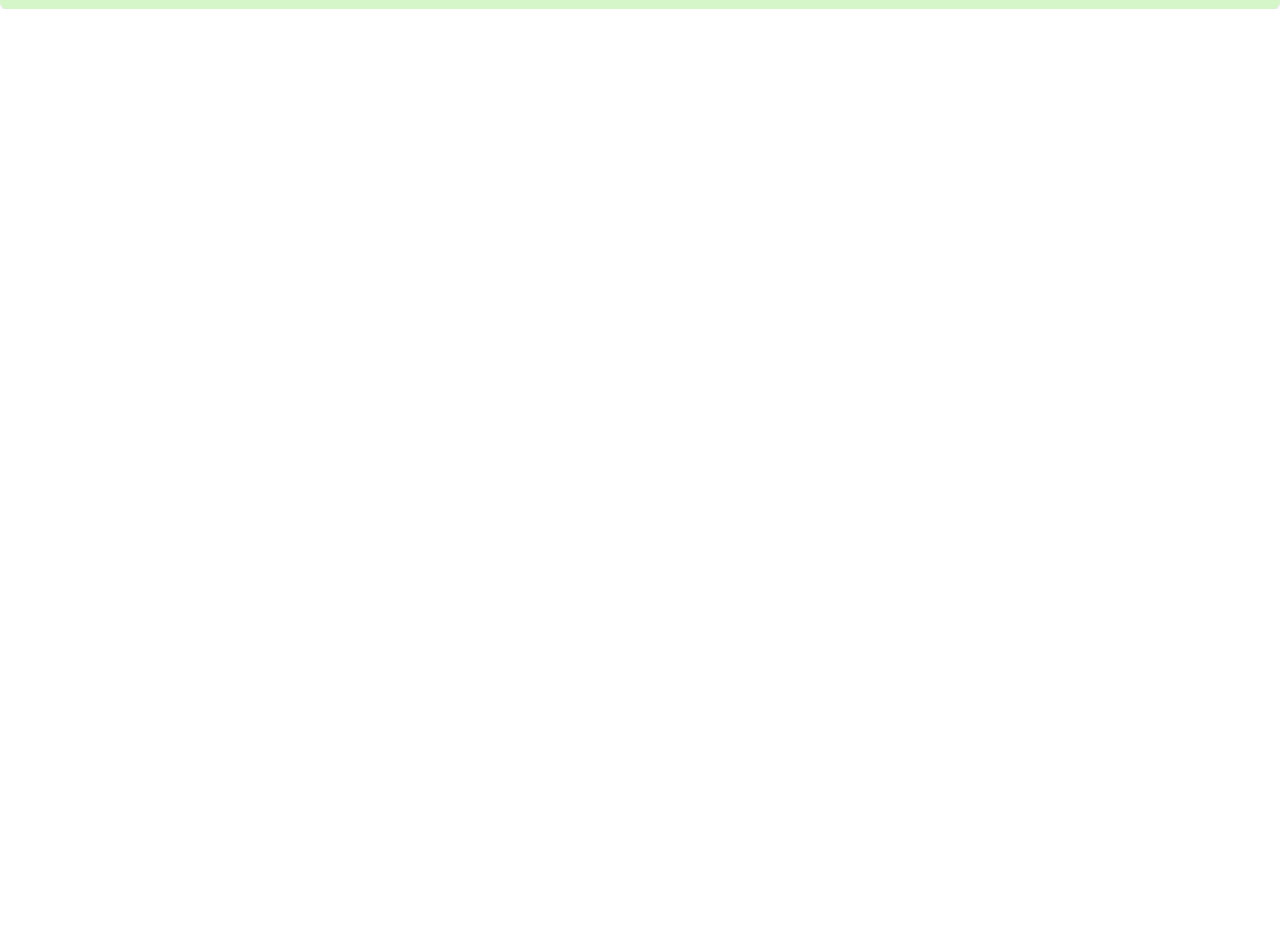
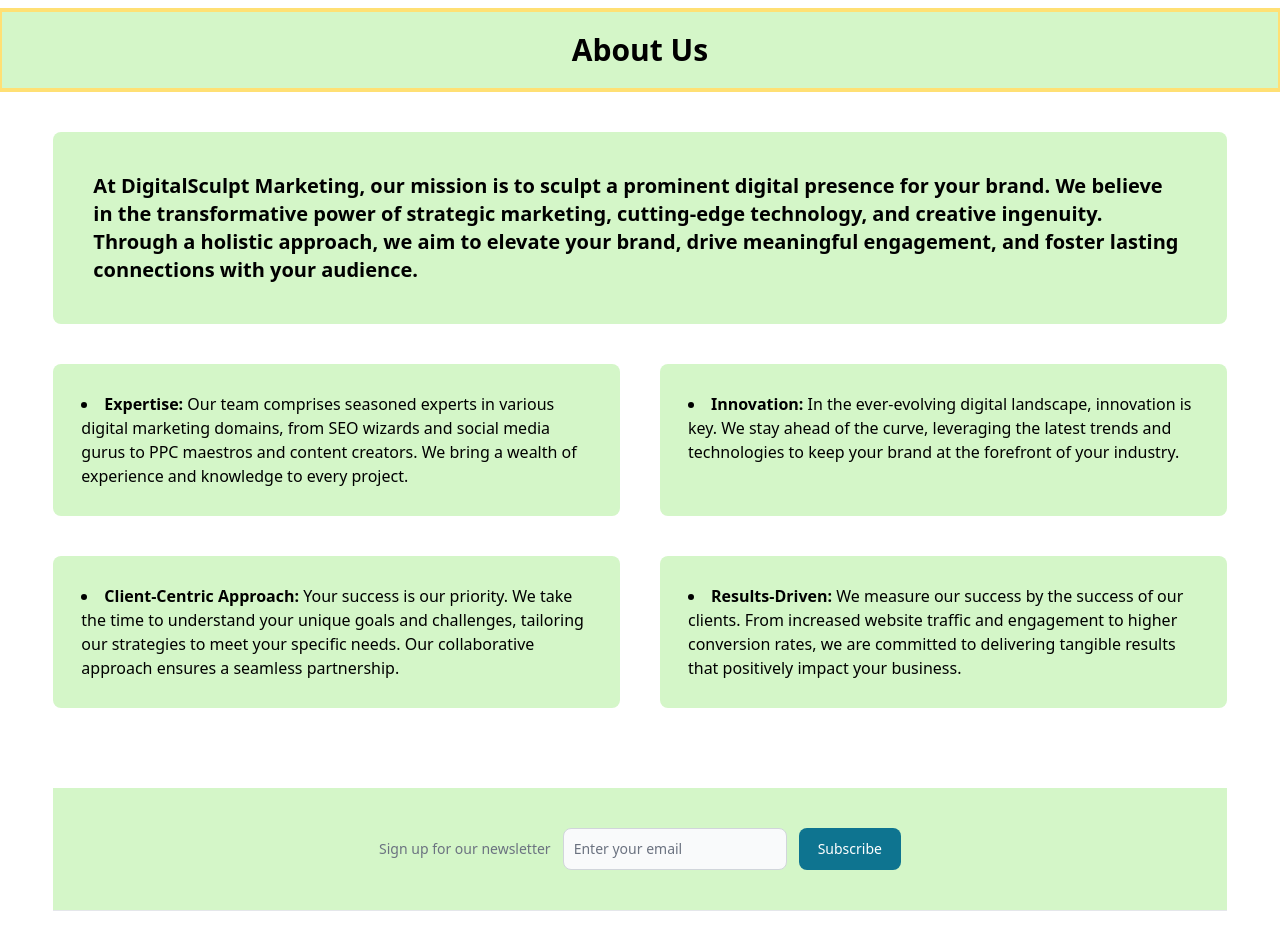
Before and after one commit to diptomahin/digital-sculp-client, a React (Vite) app: page / in a window 1280 px wide. Shown: the part 3000-3952 px from the top of the page. Before the commit the page ends 3009 px from the top, so only its background shows below. Built offline with nearby package versions, Linux system fonts and the light colour scheme.

Commit message:
completed home page with banner services testimonials and 2 extra sections

```diff
--- a/src/Pages/Home/Home.jsx
+++ b/src/Pages/Home/Home.jsx
@@ -1,4 +1,6 @@
+import AboutUs from "./HomeComonents/AboutUs";
 import Banner from "./HomeComonents/Banner";
+import NewsLetter from "./HomeComonents/NewsLetter";
 import Services from "./HomeComonents/Services";
 import Testimonials from "./HomeComonents/Testimonials";
 
@@ -8,6 +10,8 @@
             <Banner></Banner>
             <Services></Services>
             <Testimonials></Testimonials>
+            <AboutUs></AboutUs>
+            <NewsLetter></NewsLetter>
         </div>
     );
 };
--- /dev/null
+++ b/src/Pages/Home/HomeComonents/AboutUs.jsx
@@ -0,0 +1,26 @@
+
+const AboutUs = () => {
+    return (
+        <div >
+            <h1 className="text-3xl text-center mt-20 font-bold border-[#FFE074] border-x-2 py-5 bg-[#D4F6C8] border-y-4">About Us</h1>
+            <div>
+                <p className="w-11/12 mx-auto bg-[#D4F6C8] rounded-lg text-xl my-10 p-10 font-semibold">At DigitalSculpt Marketing, our mission is to sculpt a prominent digital presence for your brand. We believe in the transformative power of strategic marketing, cutting-edge technology, and creative ingenuity. Through a holistic approach, we aim to elevate your brand, drive meaningful engagement, and foster lasting connections with your audience.</p>
+                <p className="grid grid-cols-1 md:grid-cols-2 test-2xl gap-10 w-11/12 mx-auto  ">
+                    <li className="bg-[#D4F6C8] rounded-lg p-7"> <span className="font-semibold">Expertise: </span> Our team comprises seasoned experts in various digital marketing domains, from SEO wizards and social media gurus to PPC maestros and content creators. We bring a wealth of experience and knowledge to every project.
+                    </li>
+                    <li className="bg-[#D4F6C8] rounded-lg p-7">
+                     <span className="font-semibold">Innovation:</span> In the ever-evolving digital landscape, innovation is key. We stay ahead of the curve, leveraging the latest trends and technologies to keep your brand at the forefront of your industry.
+                    </li>
+                   <li className="bg-[#D4F6C8] rounded-lg p-7">
+                    <span className="font-semibold">Client-Centric Approach:</span> Your success is our priority. We take the time to understand your unique goals and challenges, tailoring our strategies to meet your specific needs. Our collaborative approach ensures a seamless partnership.
+                   </li>
+                   <li className="bg-[#D4F6C8] rounded-lg p-7">
+                 <span className="font-semibold">Results-Driven:</span> We measure our success by the success of our clients. From increased website traffic and engagement to higher conversion rates, we are committed to delivering tangible results that positively impact your business.
+                    </li></p>
+            </div>
+
+        </div>
+    );
+};
+
+export default AboutUs;
--- /dev/null
+++ b/src/Pages/Home/HomeComonents/NewsLetter.jsx
@@ -0,0 +1,25 @@
+
+import { Banner, Button, Label, TextInput } from 'flowbite-react';
+
+const NewsLetter = () => {
+    return (
+        <Banner>
+        <div className="flex w-11/12 mx-auto items-center my-20 justify-between border-b border-gray-200 bg-[#D4F6C8] p-10 dark:border-gray-600 dark:bg-gray-700">
+          <div className="mx-auto flex w-full flex-shrink-0 items-center sm:w-auto">
+            <form action="#" className="flex w-full flex-col items-center md:flex-row md:gap-x-3">
+              <Label
+                htmlFor="email"
+                className="mb-2 mr-auto flex-shrink-0 text-sm font-medium text-gray-500 dark:text-gray-400 md:m-0 md:mb-0"
+              >
+                Sign up for our newsletter
+              </Label>
+              <TextInput id="email" placeholder="Enter your email" required type="email" />
+              <Button type="submit">Subscribe</Button>
+            </form>
+          </div>
+        </div>
+      </Banner>
+    );
+};
+
+export default NewsLetter;
--- a/src/Pages/Home/HomeComonents/Testimonials.jsx
+++ b/src/Pages/Home/HomeComonents/Testimonials.jsx
@@ -19,7 +19,8 @@
     }, [])
     console.log(testimonials)
     return (
-        <div>
+        <div className='text-center'>
+             <h1 className="text-3xl mt-20 border-[#FFE074] border-x-2 py-5 bg-[#D4F6C8] border-y-4 font-bold">Testimonials</h1>
             <Swiper navigation={true} modules={[Navigation]} className="mySwiper text-center w-3/5 my-16">
 
                 {
```
